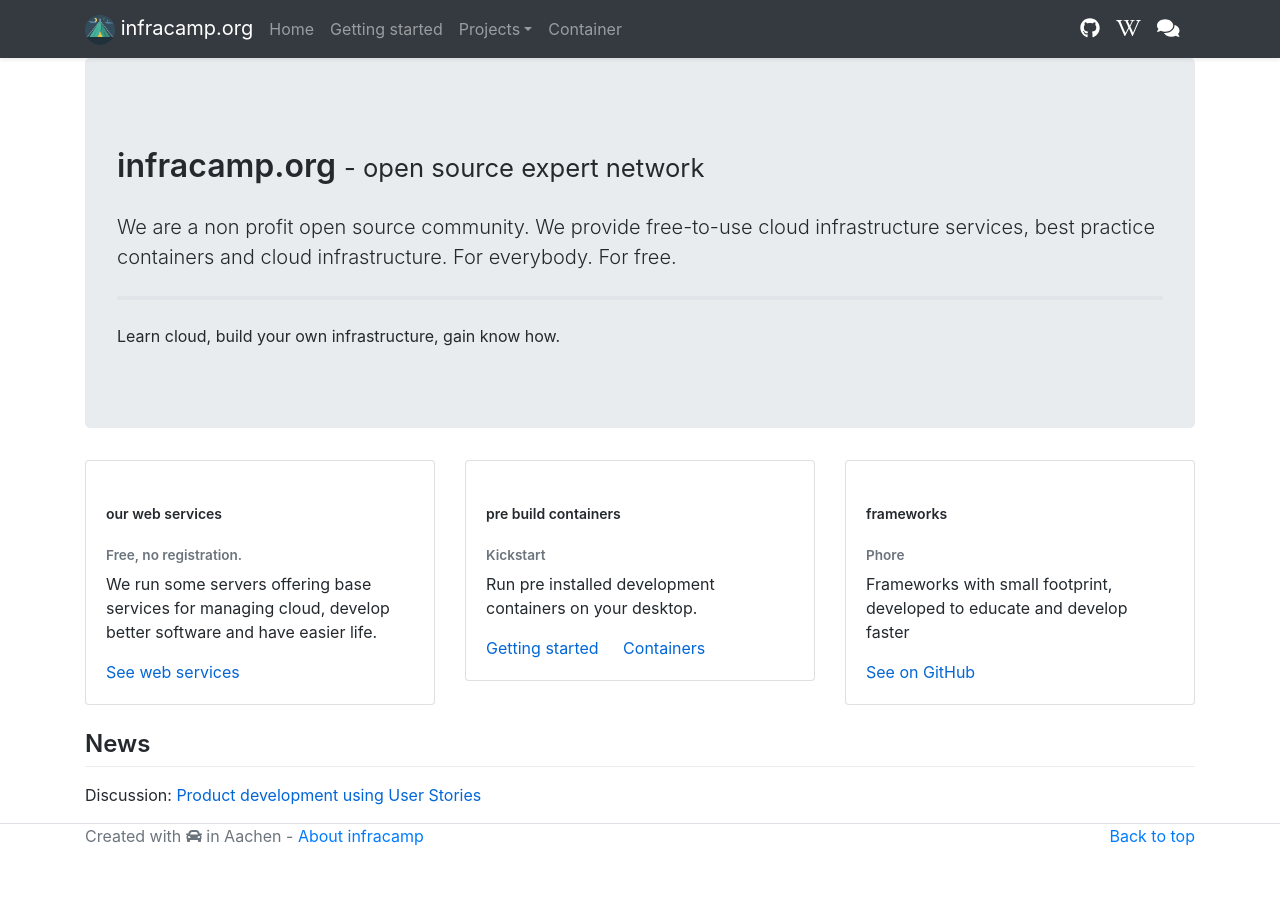
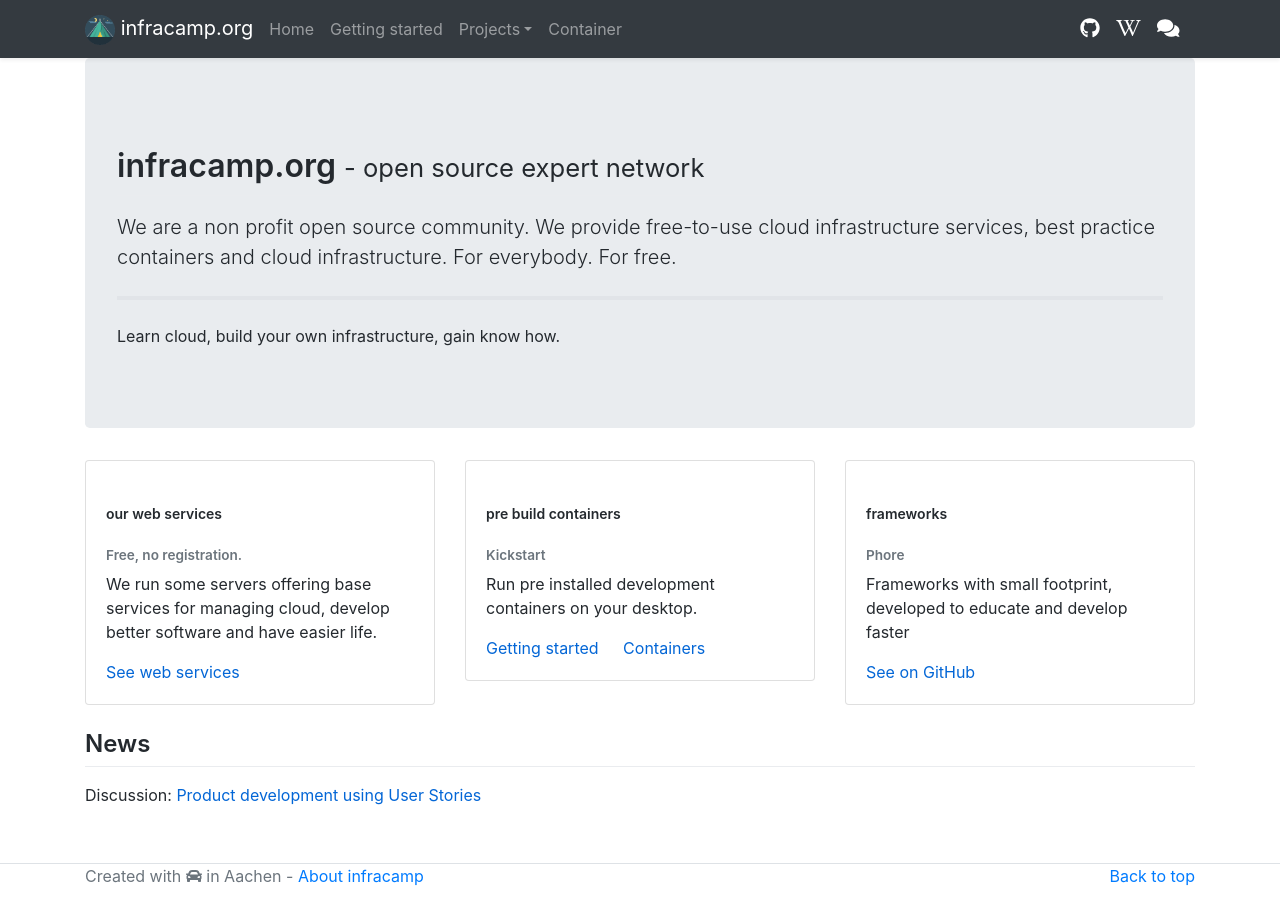
Before and after one commit to infracamp/infracamp, a Jekyll site: the page built from docs/index.md, in a window 1280 px wide. Built offline with Jekyll 4.4.1, drawn with Linux system fonts in a browser that asks for light colours; nearby versions of some CDN libraries.

Commit message:
fixed footer

```diff
--- a/docs/_includes/layout/footer.html
+++ b/docs/_includes/layout/footer.html
@@ -1,8 +1,8 @@
-<footer class="text-muted border-top">
+<footer class="text-muted border-top" style="margin-top: 40px">
     <div class="container">
         <p class="float-right">
             <a href="#">Back to top</a>
         </p>
-        <p>Created with <i class='fas fa-car'></i> in Aachen - <a href="/about.html">About infracamp</a></p>
+        <p>Created with <i class='fas fa-car'></i> in Aachen - <a href="/about">About infracamp</a></p>
     </div>
 </footer>
```
